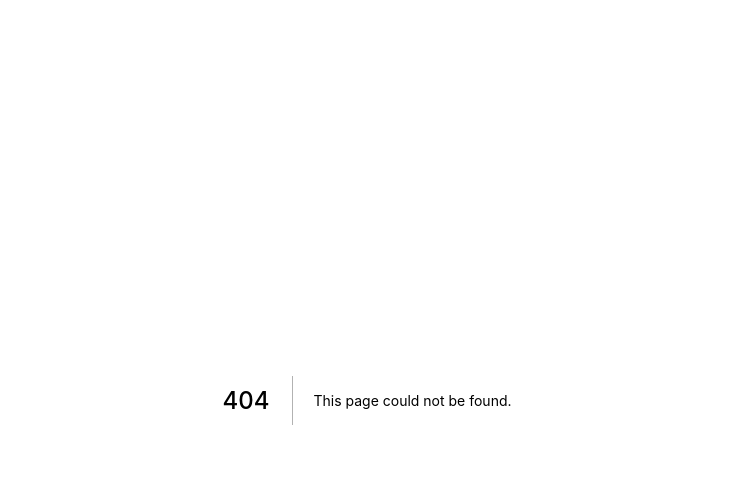
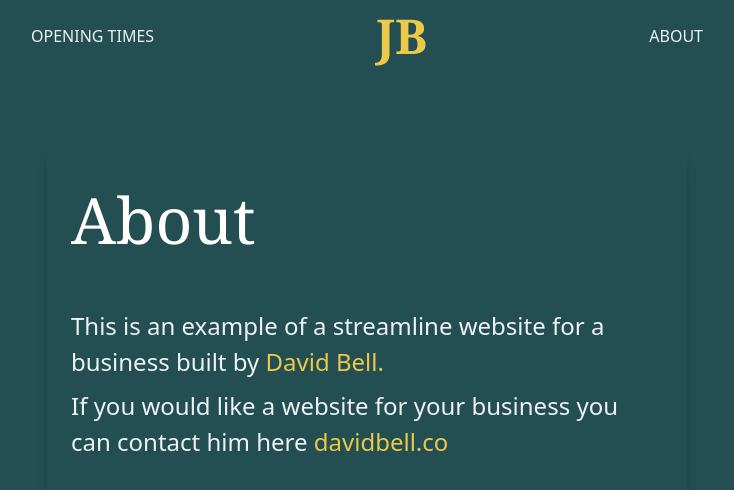
Before and after one commit to davidgeorgebell/barber-shop-website, a Next.js app: page /about in a window 1280 px wide. Before the commit this address had no page. Shown: the top 490 px of the page, without its empty margins (273-1007 px from the left). Built offline with nearby package versions, Linux system fonts and the light colour scheme.

Commit message:
about page

```diff
--- a/components/NavBar.js
+++ b/components/NavBar.js
@@ -3,12 +3,28 @@ import Link from 'next/link';
 
 export default function NavBar() {
   return (
-    <nav>
-      <Link href='/'>
-        <a>
-          <h3 className='text-5xl font-serif text-yellow-500 font-bold'>JB</h3>
-        </a>
-      </Link>
+    <nav className='min-w-full'>
+      <ul className='flex items-center justify-between max-w-2xl mx-auto text-gray-200'>
+        <li>
+          <Link href='/open'>
+            <a className='hover:underline'>OPENING TIMES</a>
+          </Link>
+        </li>
+        <li>
+          <Link href='/'>
+            <a>
+              <h1 className='text-5xl font-serif text-yellow-500 font-bold'>
+                JB
+              </h1>
+            </a>
+          </Link>
+        </li>
+        <li>
+          <Link href='/about'>
+            <a className='hover:underline'>ABOUT</a>
+          </Link>
+        </li>
+      </ul>
     </nav>
   );
 }
--- /dev/null
+++ b/pages/about.js
@@ -0,0 +1,29 @@
+import React from 'react';
+import Layout from '../components/Layout';
+
+export default function about() {
+  return (
+    <Layout>
+      <div className='p-4 container mx-auto max-w-2xl mt-10'>
+        <div className=' p-6 pb-10 shadow-lg rounded-lg'>
+          <div className='flex flex-col justify center'>
+            <h1 className='text-6xl font-serif text-white mb-10'>About</h1>
+            <p className='text-gray-200 text-2xl pb-2'>
+              This is an example of a streamline website for a business built by{' '}
+              <span className='text-yellow-500'>David Bell.</span>
+            </p>
+            <p className='text-gray-200 text-2xl'>
+              If you would like a website for your business you can contact him
+              here{' '}
+              <a
+                className='text-yellow-500 hover:text-yellow-600 hover:underline'
+                href='https:davidbell.co'>
+                davidbell.co
+              </a>
+            </p>
+          </div>
+        </div>
+      </div>
+    </Layout>
+  );
+}
--- a/pages/index.js
+++ b/pages/index.js
@@ -13,9 +13,9 @@ export default function Home() {
       </Head>
 
       <div className='main-grid'>
-        <h1 className='main-title text-3xl md:text-5xl lg:text-5xl xl:text-5xl font-bold text-white'>
+        <h2 className='main-title text-3xl md:text-5xl lg:text-5xl xl:text-5xl font-bold text-white'>
           <AnimationY>JACKSON BROTHERS BARBERSHOP</AnimationY>
-        </h1>
+        </h2>
         <div className='main-image mt-4'>
           <img
             className='rounded-lg shadow-xl '
```
